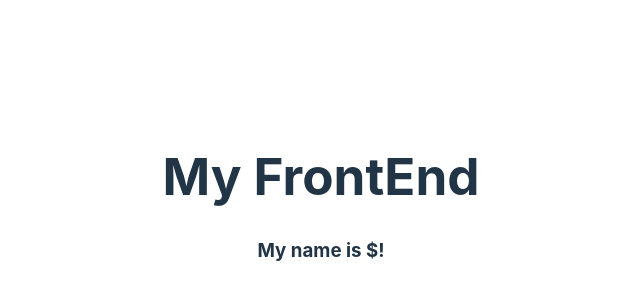
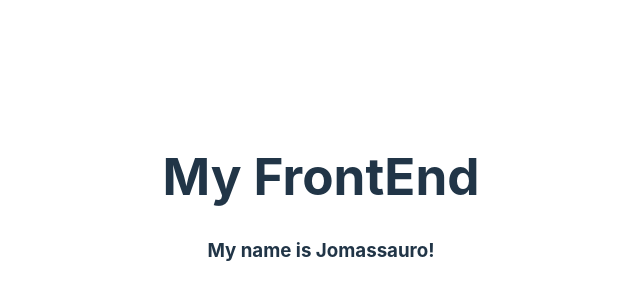
Before and after one commit to JoMaAlves/react-node-cicd, a React (Vite) app in the folder frontend/: page / in a window 1280 px wide. Shown: the part 202-502 px from the top of the page, without its empty margins (319-959 px from the left). Built offline with nearby package versions, Linux system fonts and the light colour scheme; no server answers.

Commit message:
Configuring actions

```diff
--- a/frontend/src/App.jsx
+++ b/frontend/src/App.jsx
@@ -19,7 +19,7 @@ function App() {
   return (
     <div className="App">
       <h1>My FrontEnd</h1>
-      <h3>My name is ${username}!</h3>
+      <h3>My name is Jomassauro!</h3>
     </div>
   );
 }
```
